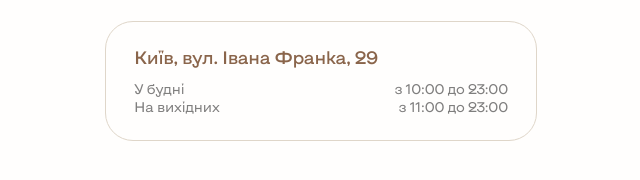
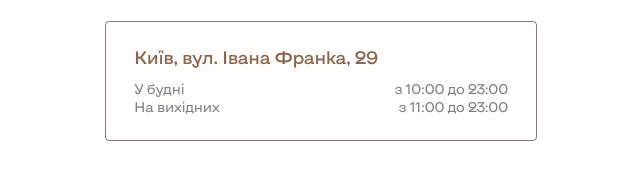
Before and after one commit to dnlv-andr/4friends, a plain HTML site: page index.html in a window 1280 px wide. Shown: the part 644-824 px from the top of the page, without its empty margins (319-959 px from the left). Drawn offline with Linux system fonts and the light colour scheme.

Commit message:
Ad-info-box updates
Border radius & colors
Font Color

```diff
--- a/index.html
+++ b/index.html
@@ -89,8 +89,8 @@
         .add-info-box {
             width: 100%;
             padding: 24px 28px;
-            border: 1px solid #DFD6C9;
-            border-radius: 28px;
+            border: 1px solid rgba(0, 0, 0, 0.5);
+            border-radius: 4px;
         }
 
         .button {
@@ -145,7 +145,7 @@
 
         .add-info-box .address {
             margin-bottom: 11px;
-
+            color: rgba(0, 0, 0, 1);
             font-size: 18px;
             font-weight: 500;
             line-height: 23px;
```
